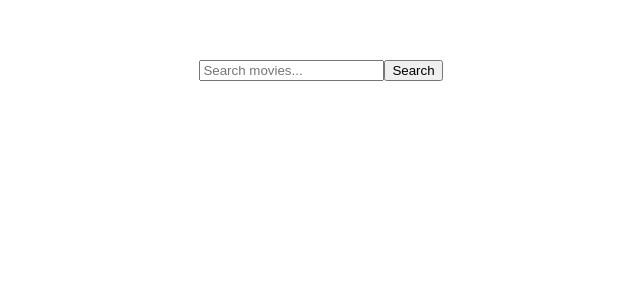
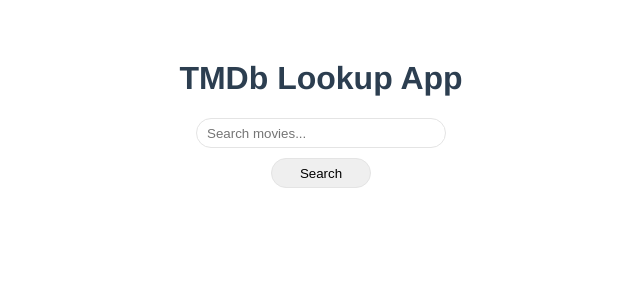
Before and after one commit to blakemorgan/movie-lookup-application, a Vue app in the folder webapp/: page / in a window 1280 px wide. Shown: the top 300 px of the page, without its empty margins (319-959 px from the left). Built offline with nearby package versions, Linux system fonts and the light colour scheme.

Commit message:
Adjust styling.

```diff
--- a/webapp/src/App.vue
+++ b/webapp/src/App.vue
@@ -1,5 +1,6 @@
 <template>
   <div id="app">
+    <h1>TMDb Lookup App</h1>
     <Search />
   </div>
 </template>
--- a/webapp/src/components/Search.vue
+++ b/webapp/src/components/Search.vue
@@ -2,15 +2,15 @@
     <div id="search">
         <div id="search-box">
             <input type="search" placeholder="Search movies..." v-model="searchInputValue" name="search"
-                   id="search-input" @keyup.enter="runSearch"/>
+                   id="search-input" @keyup.enter="runSearch"/><br>
             <button id="search-submit" @click="runSearch" type="submit">Search</button>
         </div>
         <div id="search-results">
             <!-- eslint-disable-next-line -->
             <div v-for="movie in data" class="movie">
-                {{ movie.title }}<br>
-                <img :src="movie.poster_image_url" :alt="movie.title" /><br>
-                Popularity: {{ movie.popularity_summary }}
+                <img :src="movie.poster_image_url" :alt="movie.title" class="movie-poster"/>
+                <h2>{{ movie.title }}</h2>
+                <p>Popularity: {{ movie.popularity_summary }}</p>
             </div>
         </div>
     </div>
@@ -38,5 +38,35 @@
 </script>
 
 <style scoped>
-
+    #search-input {
+        height: 30px;
+        width: 250px;
+        border-radius: 30px;
+        border: solid 1px #e4e4e4;
+        padding: 0 10px;
+    }
+    #search-submit {
+        margin: 10px;
+        border: solid 1px #e4e4e4;
+        height: 30px;
+        width: 100px;
+        border-radius: 30px;
+    }
+    #search-submit:active {
+        background-color: #d2d2d2;
+    }
+    .movie {
+        border-top: solid 1px #e4e4e4;
+        max-width: 600px;
+        margin: 0 auto;
+        padding: 20px 0;
+        height: 200px;
+    }
+    .movie h2 {
+        margin: 0;
+    }
+    .movie-poster {
+        margin: 0 10px 15px;
+        float: left;
+    }
 </style>
```
